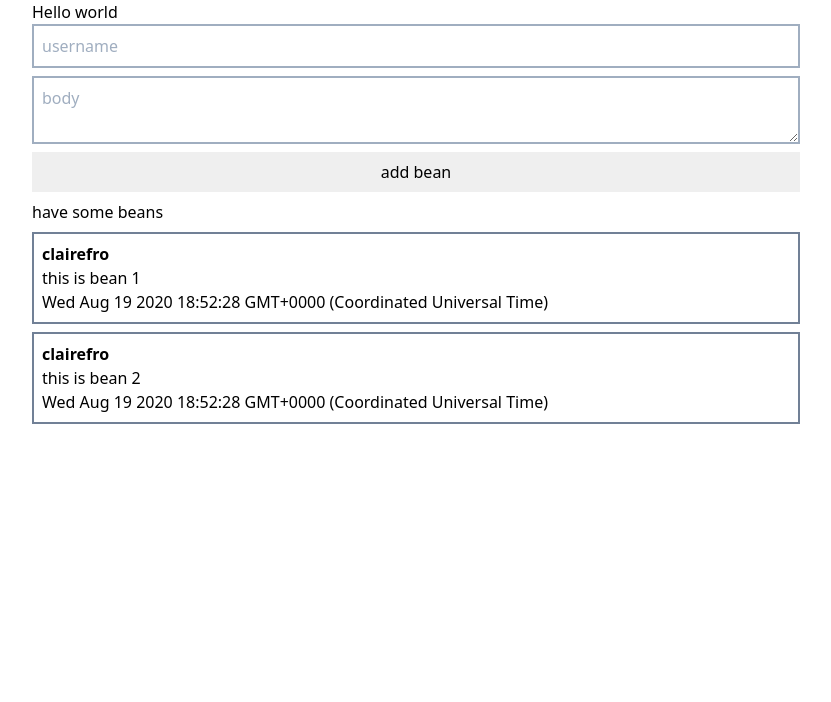
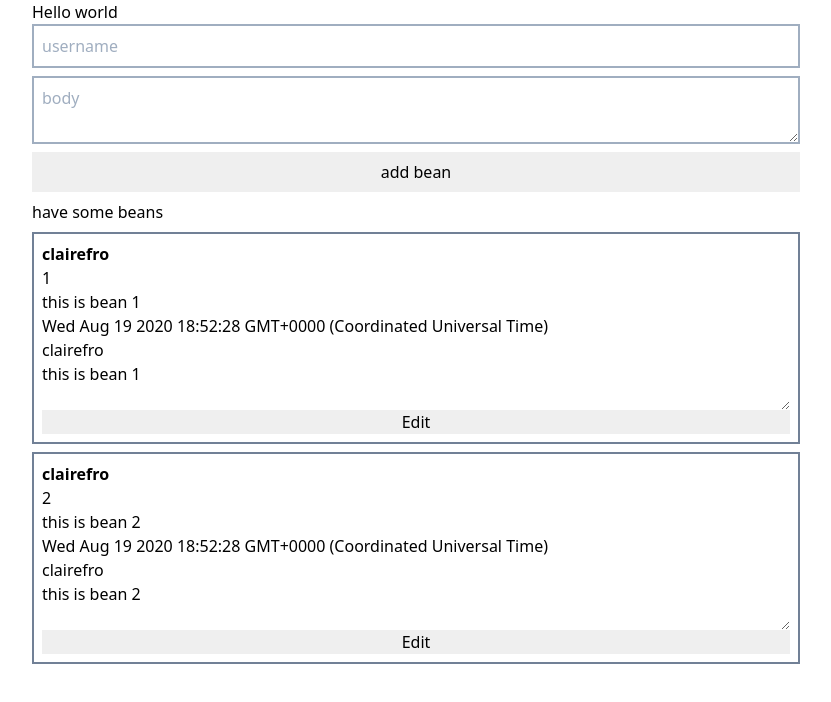
Before and after one commit to Folkwise-io/MintbeanPlatformV3-frontend, a React app: page / in a window 1280 px wide. Shown: the top 702 px of the page, without its empty margins (224-1055 px from the left). Built offline with nearby package versions, Linux system fonts and the light colour scheme.

Commit message:
update bean

```diff
--- a/src/state/actions/beanActions.ts
+++ b/src/state/actions/beanActions.ts
@@ -1,5 +1,5 @@
-import { BeanCreateInput } from "../../types/Bean";
-import { CREATE_BEAN, BeanActionTypes } from "./beanActionsTypes";
+import { BeanCreateInput, Bean } from "../../types/Bean";
+import { CREATE_BEAN, UPDATE_BEAN, BeanActionTypes } from "./beanActionsTypes";
 
 export function createBean(bean: BeanCreateInput): BeanActionTypes {
   const now: Date = new Date();
@@ -9,3 +9,11 @@ export function createBean(bean: BeanCreateInput): BeanActionTypes {
     payload: { ...bean, createdAt: now, id: timestamp },
   };
 }
+
+export function updateBean(id: number, payload: Bean): BeanActionTypes {
+  return {
+    type: UPDATE_BEAN,
+    id,
+    payload,
+  };
+}
--- a/src/state/actions/beanActionsTypes.ts
+++ b/src/state/actions/beanActionsTypes.ts
@@ -7,4 +7,12 @@ interface CreateBeanAction {
   payload: Bean;
 }
 
-export type BeanActionTypes = CreateBeanAction;
+export const UPDATE_BEAN = "UPDATE_BEAN";
+
+interface UpdateBeanAction {
+  type: typeof UPDATE_BEAN;
+  id: number;
+  payload: Bean;
+}
+
+export type BeanActionTypes = CreateBeanAction | UpdateBeanAction;
--- a/src/state/reducers/bean.ts
+++ b/src/state/reducers/bean.ts
@@ -1,18 +1,28 @@
-import { BeanActionTypes, CREATE_BEAN } from "../actions/beanActionsTypes";
+import { BeanActionTypes, CREATE_BEAN, UPDATE_BEAN } from "../actions/beanActionsTypes";
 import { BeansState } from "../types";
+import { Bean } from "../../types/Bean";
 
 const initialState: BeansState = {
   beans: [],
 };
 
 export function beansReducer(state: BeansState = initialState, action: BeanActionTypes): BeansState {
-  console.log({ beansReducerState: state });
-  console.log({ beansReducerPayload: action.payload });
   switch (action.type) {
     case CREATE_BEAN:
       return {
         beans: [...state.beans, action.payload],
       };
+    case UPDATE_BEAN:
+      const updatedBeans: Bean[] = state.beans.map((b) => {
+        if (b.id === action.id) {
+          return action.payload;
+        }
+        return b;
+      });
+
+      return {
+        beans: updatedBeans,
+      };
     default:
       return state;
   }
--- a/src/views/features/Bean/BeanComponent.tsx
+++ b/src/views/features/Bean/BeanComponent.tsx
@@ -1,24 +1,49 @@
-import React, { FC } from "react";
+import React, { FC, useState } from "react";
+import { Bean } from "../../../types/Bean";
 
-type BeanComponentProps = {
-  id?: number;
-  body: string;
-  username: string;
-  createdAt: Date;
+interface BeanComponentProps {
+  bean: Bean;
+  handleUpdate: (id: number, updatedBean: Bean) => void;
+}
+
+const BeanComponent: FC<BeanComponentProps> = ({ bean, handleUpdate }: BeanComponentProps): React.ReactElement => {
+  const { username, id, body, createdAt } = bean;
+  const [data, setData] = useState({
+    id,
+    body,
+    createdAt,
+    username,
+  });
+
+  const changeHandler = (event: any) => {
+    event.persist();
+
+    const value = event.target.value;
+
+    setData((prevState) => ({
+      ...prevState,
+      [event.target.name]: value,
+    }));
   };
 
-const BeanComponent: FC<BeanComponentProps> = ({
-  id,
-  body,
-  username,
-  createdAt,
-}: BeanComponentProps): React.ReactElement => (
+  const handleSubmit = (e: any) => {
+    e.preventDefault();
+    handleUpdate(data.id, data);
+  };
+
+  return (
     <div className="my-2 p-2 border-solid border-2 border-gray-600">
       <p className="font-semibold">{username}</p>
       <p>{id}</p>
       <p>{body}</p>
       <p>{createdAt.toString()}</p>
+      <form onSubmit={(e: any) => handleSubmit(e)} className="flex flex-col">
+        <input type="text" name="username" value={data.username} onChange={changeHandler} />
+        <textarea name="body" value={data.body} onChange={changeHandler} />
+        <input type="submit" value="Edit" />
+      </form>
     </div>
   );
+};
 
 export default BeanComponent;
--- /dev/null
+++ b/src/views/features/Bean/BeanContainer.tsx
@@ -0,0 +1,23 @@
+import React, { FC } from "react";
+import { connect } from "react-redux";
+import BeanComponent from "./BeanComponent";
+import { Bean } from "../../../types/Bean";
+import { updateBean } from "../../../state/actions/beanActions";
+
+interface BeanContainerProps {
+  bean: Bean;
+  dispatchUpdateBean: (id: number, updatedBean: Bean) => void;
+}
+
+const mapDispatchToProps = (dispatch: any) => ({
+  dispatchUpdateBean: (id: number, updatedBean: Bean): void => dispatch(updateBean(id, updatedBean)),
+});
+
+const BeanContainer: FC<BeanContainerProps> = ({ bean, dispatchUpdateBean }): React.ReactElement => {
+  const handleUpdate = (id: number, bean: Bean) => {
+    dispatchUpdateBean(id, bean);
+  };
+  return <BeanComponent bean={bean} handleUpdate={handleUpdate} />;
+};
+
+export default connect(null, mapDispatchToProps)(BeanContainer);
--- a/src/views/pages/Home.tsx
+++ b/src/views/pages/Home.tsx
@@ -1,6 +1,6 @@
 import React, { FC, useState, useEffect } from "react";
 import { Bean } from "../../types/Bean";
-import BeanComponent from "../features/Bean/BeanComponent";
+import BeanContainer from "../features/Bean/BeanContainer";
 import { connect } from "react-redux";
 import { StoreState } from "../../state/types";
 import { createBean } from "../../state/actions/beanActions";
@@ -68,7 +68,7 @@ const Home: FC<HomeProps> = ({ beans, dispatchCreateBean }: HomeProps) => {
       <h2>have some beans</h2>
       <ul>
         {beans.map((b) => (
-          <BeanComponent key={b.id} body={b.body} username={b.username} createdAt={b.createdAt} />
+          <BeanContainer key={b.id} bean={b} />
         ))}
       </ul>
     </div>
```
Lines whose indentation alone changed are shown as unchanged.
